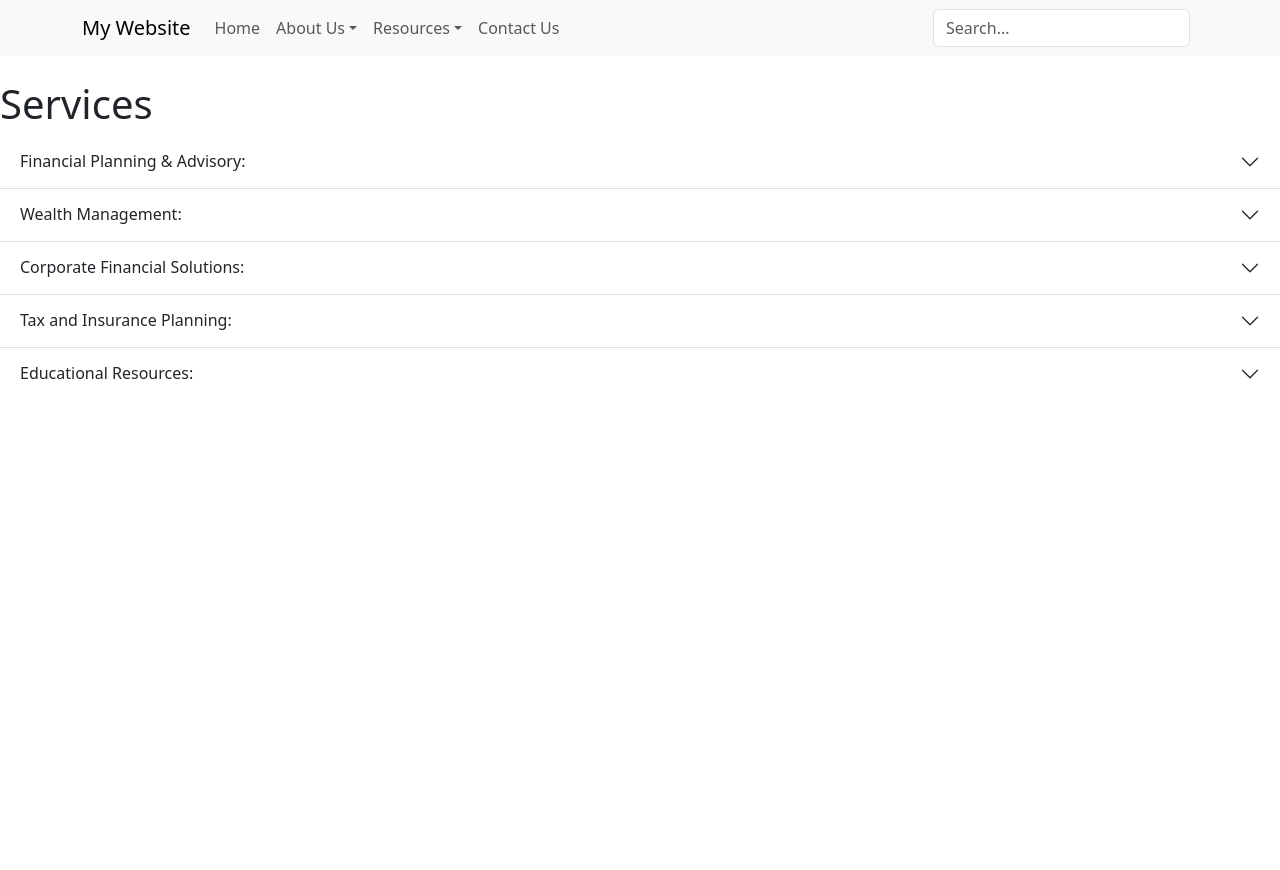
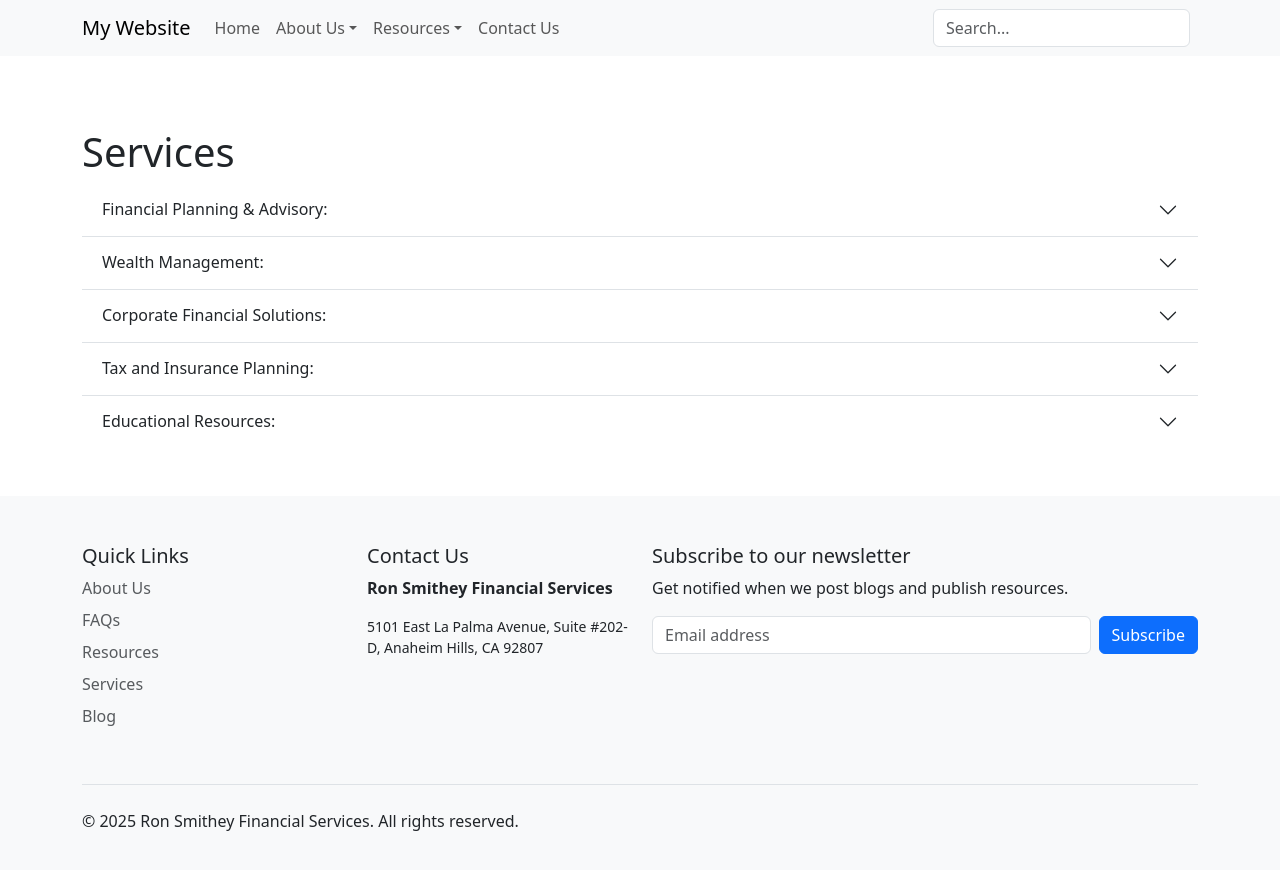
Before and after one commit to DavidTimothyNam/CSC-131-Final, a React (Vite) app: page /services in a window 1280 px wide. Shown: the top 870 px of the page. Before the commit the page ends 800 px from the top, so only its background shows below. Built offline with nearby package versions, Linux system fonts and the light colour scheme.

Commit message:
add Layout component to all created pages

```diff
--- a/src/pages/AboutUs/About.jsx
+++ b/src/pages/AboutUs/About.jsx
@@ -4,12 +4,12 @@ import AboutSidebar from "../../components/PageAboutUs/AboutSidebar";
 import { Col, Container, Row, Image } from "react-bootstrap";
 import Footer from "../../components/Footer/Footer";
 import "./About.css";
+import Layout from "../../components/Layout";
 
 const About = () => {
   return (
     <>
-      <PageNavbar />
-      <Container>
+      <Layout>
         <Row>
           <Col md={3}>
             <AboutSidebar />
@@ -96,8 +96,7 @@ const About = () => {
             </section>
           </Col>
         </Row>
-      </Container>
-      <Footer />
+      </Layout>
     </>
   );
 };
--- a/src/pages/AboutUs/Testimonials.jsx
+++ b/src/pages/AboutUs/Testimonials.jsx
@@ -4,12 +4,12 @@ import PageNavbar from "../../components/Navbar";
 import TestimonialsSection from "../../components/Testimonials/TestimonialsSection";
 import Footer from "../../components/Footer/Footer";
 import { Container } from "react-bootstrap";
+import Layout from "../../components/Layout";
 
 const Testimonials = () => {
   return (
     <>
-      <PageNavbar />
-      <Container className="my-5">
+      <Layout>
         <h1 className="text-center mb-4">Testimonials</h1>
         {/* <h1>Testimonials</h1> */}
         {/* <TestimonialCard
@@ -28,8 +28,7 @@ const Testimonials = () => {
         name="Jessica M."
       /> */}
         <TestimonialsSection />
-      </Container>
-      <Footer />
+      </Layout>
     </>
   );
 };
--- a/src/pages/Resources/Blog.jsx
+++ b/src/pages/Resources/Blog.jsx
@@ -4,12 +4,12 @@ import ContactForm from "../Contact";
 import { Container } from "react-bootstrap";
 import BlogHeroCard from "../../components/PageBlog/BlogHeroCard";
 import BlogSection from "../../components/BlogSection";
+import Layout from "../../components/Layout";
 
 const Blog = () => {
   return (
     <>
-      <PageNavbar />
-      <Container>
+      <Layout>
         <h1>Blog</h1>
         <BlogHeroCard
           image="/images/04.jpg"
@@ -18,7 +18,7 @@ const Blog = () => {
           link="/"
         />
         <BlogSection />
-      </Container>
+      </Layout>
     </>
   );
 };
--- a/src/pages/Resources/Calculators.jsx
+++ b/src/pages/Resources/Calculators.jsx
@@ -1,14 +1,15 @@
 import React from "react";
 import PageNavbar from "../../components/Navbar";
-import Footer from "../../components/Footer/Footer"
+import Footer from "../../components/Footer/Footer";
 import CalculatorSelector from "../../components/CalculatorComponents/CalculatorSelector";
+import Layout from "../../components/Layout";
 
 const Calculators = () => {
   return (
     <>
-        <PageNavbar />
+      <Layout>
         <CalculatorSelector />
-        <Footer/>
+      </Layout>
     </>
   );
 };
--- a/src/pages/Resources/Marketplace.jsx
+++ b/src/pages/Resources/Marketplace.jsx
@@ -1,10 +1,11 @@
 import React from "react";
 import PageNavbar from "../../components/Navbar";
+import Layout from "../../components/Layout";
 
 const Marketplace = () => {
   return (
     <>
-      <PageNavbar />
+      <Layout>
         <style>{`
         .card-grid-holder {
         background-color: rgba(123, 216, 111, 0.637);
@@ -29,20 +30,23 @@ const Marketplace = () => {
         <div className="container card-grid-holder">
           <h1>Marketplace</h1>
           <div className="row">
-          {Array(6).fill().map((_, i) => (
+            {Array(6)
+              .fill()
+              .map((_, i) => (
                 <div className="card col-lg-4 resource-card" key={i}>
                   <p className="card-title">
                     <a href="./index.html">Article Name</a>
                   </p>
                   <p className="card-description">
                     Lorem ipsum dolor sit amet, consectetur adipiscing elit.
-                Phasellus eget arcu at ipsum imperdiet eleifend. Sed non aliquet
-                est. Cras congue purus et mollis vestibulum.
+                    Phasellus eget arcu at ipsum imperdiet eleifend. Sed non
+                    aliquet est. Cras congue purus et mollis vestibulum.
                   </p>
                 </div>
               ))}
           </div>
         </div>
+      </Layout>
     </>
   );
 };
--- a/src/pages/Resources/Services.jsx
+++ b/src/pages/Resources/Services.jsx
@@ -2,82 +2,137 @@ import React from "react";
 import PageNavbar from "../../components/Navbar";
 import "bootstrap/dist/css/bootstrap.min.css";
 import "bootstrap/dist/js/bootstrap.bundle.min.js";
+import Layout from "../../components/Layout";
 
 const Services = () => {
   return (
     <>
-      <PageNavbar/>
+      <Layout>
         <h1>Services</h1>
         <div className="accordion accordion-flush" id="accordionFlushExample">
           <div className="accordion-item">
             <h2 className="accordion-header">
-            <button className="accordion-button collapsed" type="button" data-bs-toggle="collapse"
-                    data-bs-target="#flush-collapseOne" aria-expanded="false" aria-controls="flush-collapseOne">
+              <button
+                className="accordion-button collapsed"
+                type="button"
+                data-bs-toggle="collapse"
+                data-bs-target="#flush-collapseOne"
+                aria-expanded="false"
+                aria-controls="flush-collapseOne"
+              >
                 Financial Planning & Advisory:
               </button>
             </h2>
-          <div id="flush-collapseOne" className="accordion-collapse collapse" data-bs-parent="#accordionFlushExample">
+            <div
+              id="flush-collapseOne"
+              className="accordion-collapse collapse"
+              data-bs-parent="#accordionFlushExample"
+            >
               <div className="accordion-body">
-              Detail personalized planning services including retirement strategies, estate planning, and risk
+                Detail personalized planning services including retirement
+                strategies, estate planning, and risk management.
+              </div>
+            </div>
+          </div>
+          <div className="accordion-item">
+            <h2 className="accordion-header">
+              <button
+                className="accordion-button collapsed"
+                type="button"
+                data-bs-toggle="collapse"
+                data-bs-target="#flush-collapseTwo"
+                aria-expanded="false"
+                aria-controls="flush-collapseTwo"
+              >
+                Wealth Management:
+              </button>
+            </h2>
+            <div
+              id="flush-collapseTwo"
+              className="accordion-collapse collapse"
+              data-bs-parent="#accordionFlushExample"
+            >
+              <div className="accordion-body">
+                Explain how you assist clients in growing and preserving wealth
+                through diversified investment strategies and ongoing portfolio
                 management.
               </div>
             </div>
           </div>
           <div className="accordion-item">
             <h2 className="accordion-header">
-            <button className="accordion-button collapsed" type="button" data-bs-toggle="collapse"
-                    data-bs-target="#flush-collapseTwo" aria-expanded="false" aria-controls="flush-collapseTwo">
-              Wealth Management:
+              <button
+                className="accordion-button collapsed"
+                type="button"
+                data-bs-toggle="collapse"
+                data-bs-target="#flush-collapseThree"
+                aria-expanded="false"
+                aria-controls="flush-collapseThree"
+              >
+                Corporate Financial Solutions:
               </button>
             </h2>
-          <div id="flush-collapseTwo" className="accordion-collapse collapse" data-bs-parent="#accordionFlushExample">
+            <div
+              id="flush-collapseThree"
+              className="accordion-collapse collapse"
+              data-bs-parent="#accordionFlushExample"
+            >
               <div className="accordion-body">
-              Explain how you assist clients in growing and preserving wealth through diversified investment strategies
-              and ongoing portfolio management.
+                Offer services designed for businesses, including financial
+                forecasting, capital management, and corporate finance advisory
               </div>
             </div>
           </div>
           <div className="accordion-item">
             <h2 className="accordion-header">
-            <button className="accordion-button collapsed" type="button" data-bs-toggle="collapse"
-                    data-bs-target="#flush-collapseThree" aria-expanded="false" aria-controls="flush-collapseThree">
-              Corporate Financial Solutions:
+              <button
+                className="accordion-button collapsed"
+                type="button"
+                data-bs-toggle="collapse"
+                data-bs-target="#flush-collapseFour"
+                aria-expanded="false"
+                aria-controls="flush-collapseFour"
+              >
+                Tax and Insurance Planning:
               </button>
             </h2>
-          <div id="flush-collapseThree" className="accordion-collapse collapse" data-bs-parent="#accordionFlushExample">
+            <div
+              id="flush-collapseFour"
+              className="accordion-collapse collapse"
+              data-bs-parent="#accordionFlushExample"
+            >
               <div className="accordion-body">
-              Offer services designed for businesses, including financial forecasting, capital management, and corporate
-              finance advisory
+                Describe specialized services for tax efficiency and
+                comprehensive insurance planning to protect assets
               </div>
             </div>
           </div>
           <div className="accordion-item">
             <h2 className="accordion-header">
-            <button className="accordion-button collapsed" type="button" data-bs-toggle="collapse"
-                    data-bs-target="#flush-collapseFour" aria-expanded="false" aria-controls="flush-collapseFour">
-              Tax and Insurance Planning:
-            </button>
-          </h2>
-          <div id="flush-collapseFour" className="accordion-collapse collapse" data-bs-parent="#accordionFlushExample">
-            <div className="accordion-body">
-              Describe specialized services for tax efficiency and comprehensive insurance planning to protect assets
-            </div>
-          </div>
-        </div>
-        <div className="accordion-item">
-          <h2 className="accordion-header">
-            <button className="accordion-button collapsed" type="button" data-bs-toggle="collapse"
-                    data-bs-target="#flush-collapseFive" aria-expanded="false" aria-controls="flush-collapseFive">
+              <button
+                className="accordion-button collapsed"
+                type="button"
+                data-bs-toggle="collapse"
+                data-bs-target="#flush-collapseFive"
+                aria-expanded="false"
+                aria-controls="flush-collapseFive"
+              >
                 Educational Resources:
               </button>
             </h2>
-          <div id="flush-collapseFive" className="accordion-collapse collapse" data-bs-parent="#accordionFlushExample">
+            <div
+              id="flush-collapseFive"
+              className="accordion-collapse collapse"
+              data-bs-parent="#accordionFlushExample"
+            >
               <div className="accordion-body">
-              Provide workshops, articles, and webinars that empower clients with financial literacy and market insights
+                Provide workshops, articles, and webinars that empower clients
+                with financial literacy and market insights
               </div>
             </div>
           </div>
         </div>
+      </Layout>
     </>
   );
 };
```
Also changed, not shown: src/pages/Contact.jsx (+50 -39 lines), src/pages/Resources/Calendar.jsx (+32 -8 lines). Lines whose indentation alone changed are shown as unchanged.
